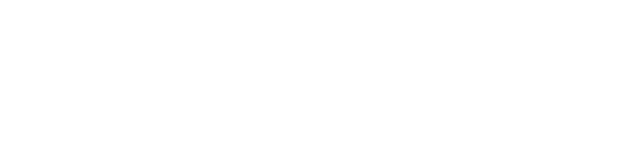
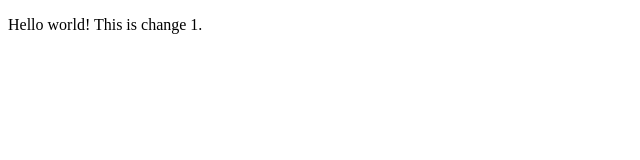
Before and after one commit to suzon007/myFirstCanvas, a plain HTML site: page index.html in a window 1280 px wide. Shown: the whole page, without its empty margins (0-640 px from the left). Drawn offline with Linux system fonts and the light colour scheme.

Commit message:
second commit

```diff
--- a/index.html
+++ b/index.html
@@ -5,6 +5,8 @@
     <title>Khelum na!</title>
   </head>
   <body>
-
+    <p>
+      Hello world! This is change 1.
+    </p>
   </body>
 </html>
```
